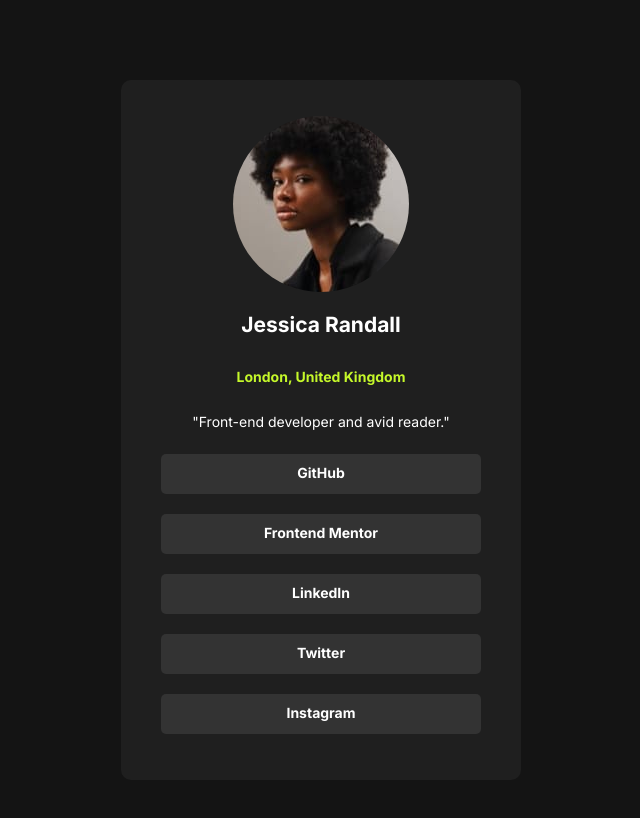
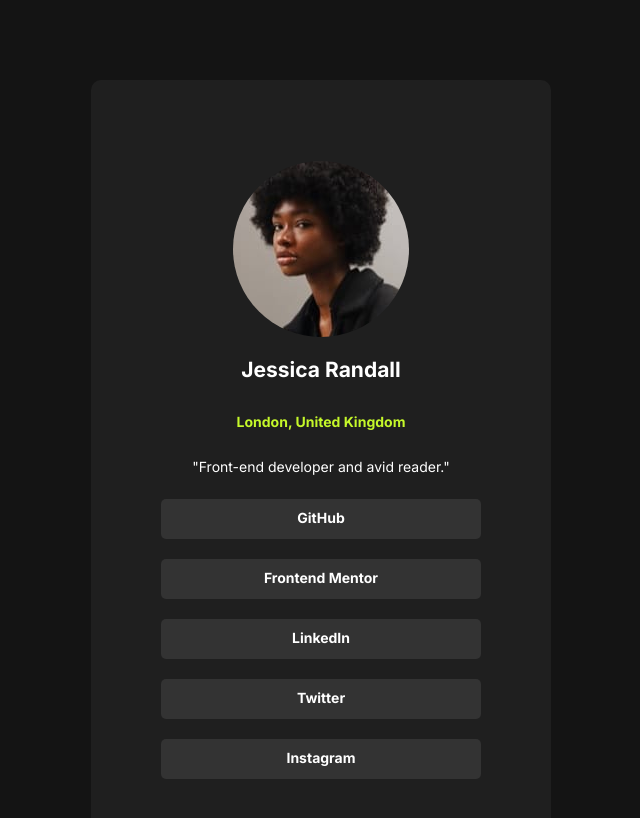
Before and after one commit to Gospel-Columbus/Social-Profile, a plain HTML site: page index.html in a window 1280 px wide. Shown: the whole page, without its empty margins (319-959 px from the left). Drawn offline with Linux system fonts and the light colour scheme.

Commit message:
commit all these files

```diff
--- a/index.html
+++ b/index.html
@@ -21,7 +21,7 @@
 <body>
 
  <div class="container">
-<div><img src="images/avatar-jessica.jpeg" alt="Jessica-Randall's Image" ></div>
+<div style="padding-top:30px;"><img src="images/avatar-jessica.jpeg" alt="Jessica-Randall's Image" ></div>
 
   <h2 style="color:#fff;">  Jessica Randall</h2>
   <p style="color:hsl(75, 94%, 57%);"><b> London, United Kingdom</b></p>
--- a/styles.css
+++ b/styles.css
@@ -25,6 +25,7 @@ body {
     justify-content: center;
     align-items: center;
     border-radius: 10px;
+    padding:30px;
 }
 .mimi-one {
     color:hsl(0, 0%, 100%);
@@ -103,7 +104,7 @@ body {
    .container{
     width:100%;
     height:auto;
-    padding:30px;
+    padding-top:30px auto;
 
 
 
```
